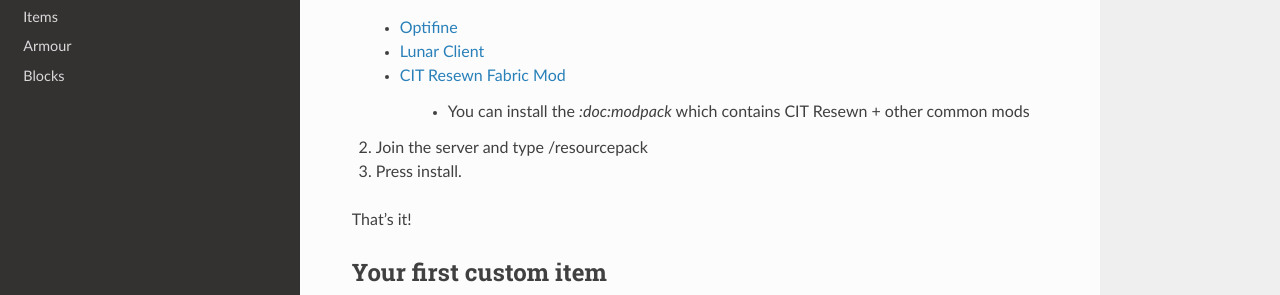
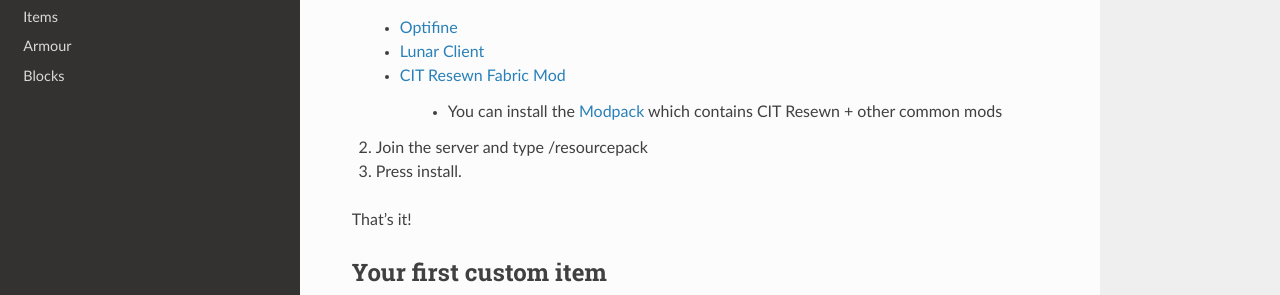
Before and after one commit to Shwabbaa/cryptopack-docs, a Sphinx documentation site: the page built from docs/source/getting_started.rst, in a window 1280 px wide and 900 px high. Shown: the part 308-603 px from the top of the window. Built offline with Sphinx 7.4.7 and the Read the Docs theme 2.0.0, drawn with Linux system fonts in a browser that asks for light colours; pages that are not in the unit, such as notebooks, are missing from menus.

Commit message:
Update getting_started.rst

```diff
--- a/docs/source/getting_started.rst
+++ b/docs/source/getting_started.rst
@@ -14,7 +14,7 @@
 
    * `CIT Resewn Fabric Mod <https://www.curseforge.com/minecraft/mc-mods/cit-resewn>`_
 
-      * You can install the `:doc:modpack` which contains CIT Resewn + other common mods
+      * You can install the :doc:`modpack` which contains CIT Resewn + other common mods
 
 #. Join the server and type /resourcepack
 #. Press install.
```
